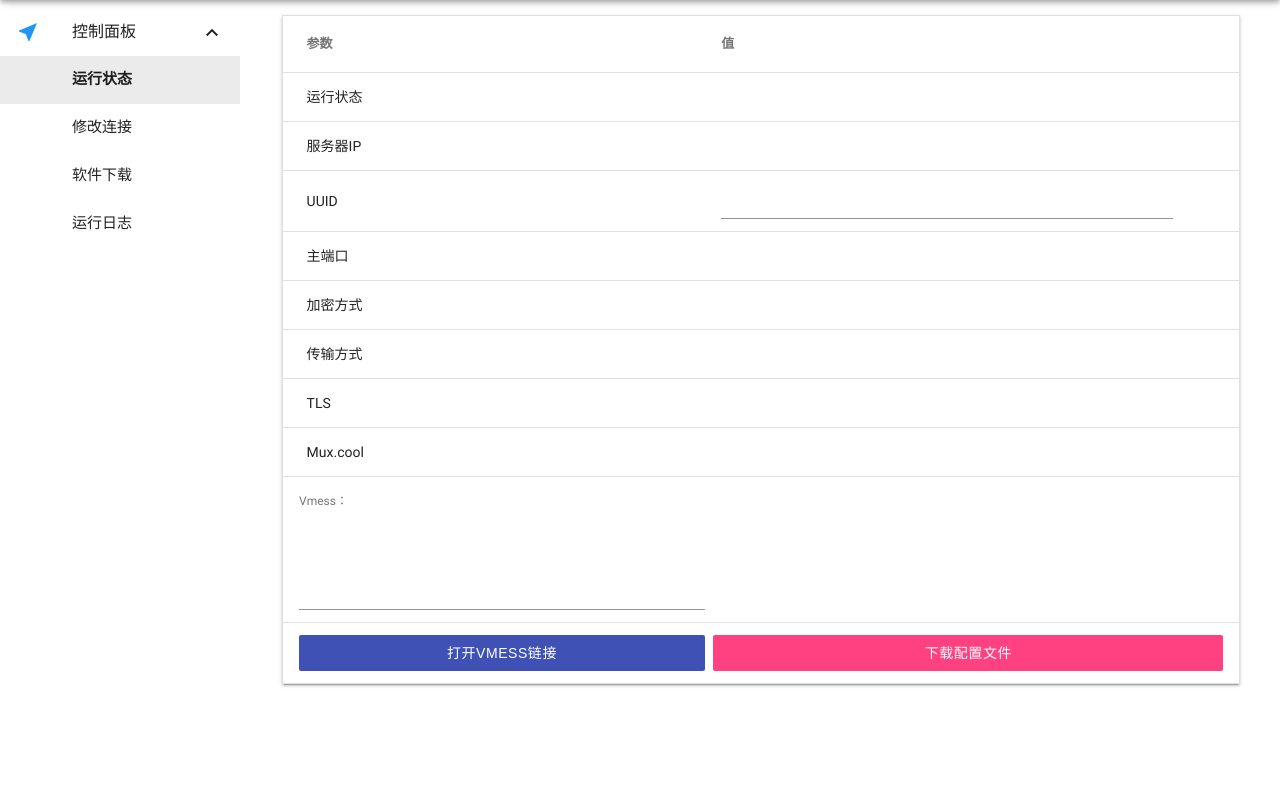
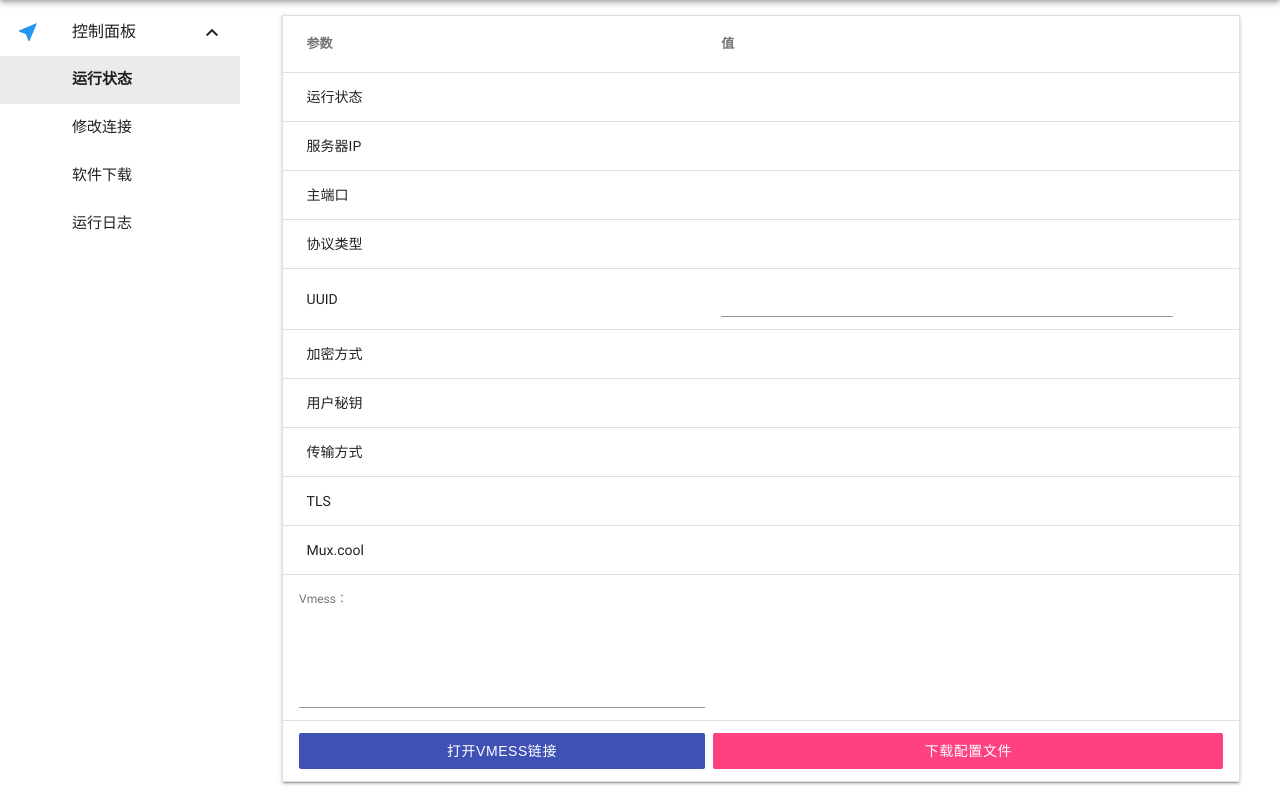
Before and after one commit to FunctionClub/V2ray.Fun, a Flask app: page / in a window 1280 px wide. Shown: the part 64-861 px from the top of the page. Before the commit the page ends 751 px from the top, so only its background shows below. Run offline with Flask 2, Linux system fonts and the light colour scheme; data that the repository does not hold is empty; parts of the project's set-up code (start-up, migrations or seed data) failed here and were passed over; some libraries are stand-ins or nearby versions.

Commit message:
删除无用的变量，添加MTProto判断

```diff
--- a/templates/index.html
+++ b/templates/index.html
@@ -84,6 +84,14 @@
                         <td id="ip"></td>
                     </tr>
                     <tr>
+                        <td>主端口</td>
+                        <td id="port"></td>
+                    </tr>
+                    <tr>
+                        <td>协议类型</td>
+                        <td id="protocol"></td>
+                    </tr>
+                    <tr class="vmess-info">
                         <td>UUID</td>
                         <td>
                             <div class="mdui-row">
@@ -94,14 +102,15 @@
 
                         </td>
                     </tr>
-                    <tr>
-                        <td>主端口</td>
-                        <td id="port"></td>
-                    </tr>
 
-                    <tr>
+
+                    <tr class="vmess-info">
                         <td>加密方式</td>
                         <td id="encrypt"></td>
+                    </tr>
+                    <tr class="mtproto-info">
+                        <td>用户秘钥</td>
+                        <td id="secret"></td>
                     </tr>
                     <tr>
                         <td>传输方式</td>
@@ -136,7 +145,7 @@
                             </div>
                         </td>
                     </tr>
-                    <tr>
+                    <tr class="vmess-info">
                         <td>
                             <div class="mdui-row">
                                     <label class="mdui-textfield-label">Vmess：</label>
@@ -149,7 +158,7 @@
                             </div>
                         </td>
                     </tr>
-                    <tr>
+                    <tr class="vmess-info">
                         <td>
                             <div class="mdui-row">
                                 <button onclick="open_vmess()" class="mdui-btn mdui-btn-block mdui-color-theme-500 mdui-ripple">打开Vmess链接</button>
@@ -185,13 +194,47 @@
         else
         {
             document.getElementById('stop').removeAttribute('hidden');
+
+        document.getElementById('protocol').innerHTML = data['protocol']
+        if (data['protocol'] === "vmess") {
+            $('.vmess-info').removeAttr("style");
+            $('.mtproto-info').css("display", "none");
+            document.getElementById('uuid').value = data["uuid"];
+            document.getElementById('encrypt').innerHTML = data["encrypt"];
+            var raw_vmess_link = data["encrypt"] + ":" + data["uuid"] + "@" + data["ip"] + ":" + data["port"];
+
+            var vmess_link = "vmess://" + btoa(raw_vmess_link) + "?network=";
+
+            if(data["trans"].startsWith("mkcp"))
+            {
+                vmess_link += "kcp";
+            }
+            else if(data["trans"].startsWith("websocket"))
+            {
+                vmess_link += "ws";
+            }
+            else if(data["trans"].startsWith("tcp"))
+            {
+                vmess_link += "tcp";
+            }
+            document.getElementById('vmess_link').innerHTML = vmess_link;
+
+            $('#vmess_qr').qrcode({
+                width: 200,
+                    height: 200,
+                text: vmess_link
+            });
+        } else if (data['protocol'] === "mtproto"){
+            $('.vmess-info').css("display", "none");
+            $('.mtproto-info').removeAttr("style");
+            document.getElementById('secret').innerHTML = data['secret']
         }
         document.getElementById('ip').innerHTML = data["ip"];
-        document.getElementById('uuid').value = data["uuid"];
+
         document.getElementById('port').innerHTML = data["port"];
-        document.getElementById('encrypt').innerHTML = data["encrypt"];
+
         document.getElementById('trans').innerHTML = data["trans"];
-
+        }
         if(data["tls"] === "on")
         {
             document.getElementById('tls_on').removeAttribute('hidden');
@@ -210,31 +253,7 @@
             document.getElementById('mux_off').removeAttribute('hidden');
         }
 
-        var raw_vmess_link = data["encrypt"] + ":" + data["uuid"] + "@" + data["ip"] + ":" + data["port"];
 
-        var vmess_link = "vmess://" + btoa(raw_vmess_link) + "?network=";
-
-        if(data["trans"].startsWith("mkcp"))
-        {
-            vmess_link += "kcp";
-        }
-        else if(data["trans"].startsWith("websocket"))
-        {
-            vmess_link += "ws";
-        }
-        else if(data["trans"].startsWith("tcp"))
-        {
-            vmess_link += "tcp";
-        }
-        document.getElementById('vmess_link').innerHTML = vmess_link;
-
-        $('#vmess_qr').qrcode({
-	    width: 200,
-            height: 200,
-	    text: vmess_link
-	});
-
-        document.getElementById('vmess_qr').setAttribute('src',vmess_qr_src);
 
     });
 
```
